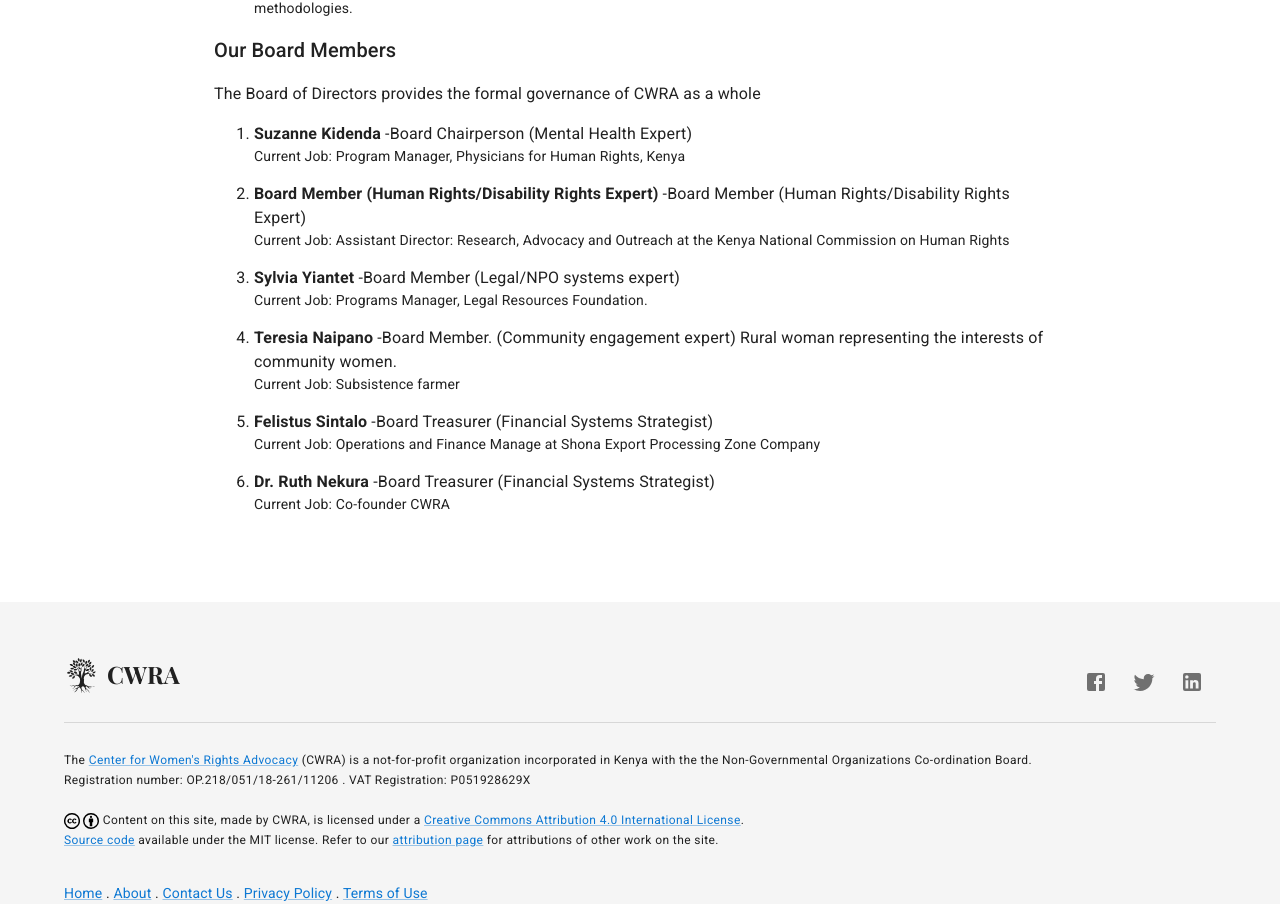
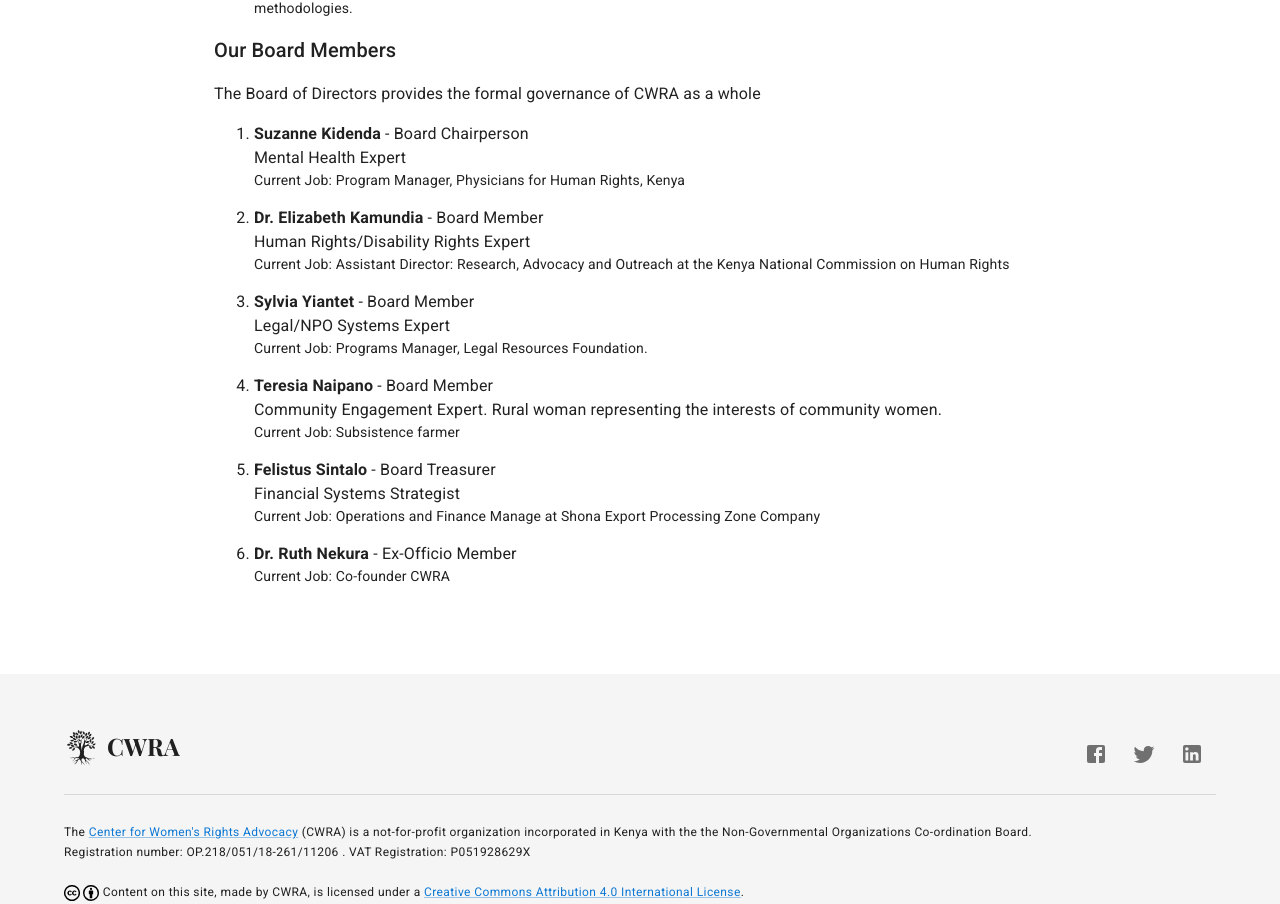
Before and after one commit to CWRAdvocacy/cwra.africa, a Next.js app: page /about in a window 1280 px wide. Shown: the part 2558-3462 px from the top of the page. Built offline with nearby package versions, Linux system fonts and the light colour scheme; a web font is replaced by a local one.

Commit message:
hotfix: update the about page bios

```diff
--- a/src/components/Team/Board.jsx
+++ b/src/components/Team/Board.jsx
@@ -8,14 +8,16 @@ export const boardBios = [
     name: 'Suzanne',
     fullName: 'Suzanne Kidenda ',
     position: 'Chair',
-    positionLong: 'Board Chairperson (Mental Health Expert)',
+    positionLong: 'Board Chairperson',
+    expertise: 'Mental Health Expert',
     currentJob: 'Program Manager, Physicians for Human Rights, Kenya',
   },
   {
     name: 'Dr. Kamundia',
-    fullName: 'Board Member (Human Rights/Disability Rights Expert)',
+    fullName: 'Dr. Elizabeth Kamundia',
     position: 'Secretary',
-    positionLong: 'Board Member (Human Rights/Disability Rights Expert)',
+    positionLong: 'Board Member',
+    expertise: 'Human Rights/Disability Rights Expert',
     currentJob:
       'Assistant Director: Research, Advocacy and Outreach at the Kenya National Commission on Human Rights',
   },
@@ -23,7 +25,8 @@ export const boardBios = [
     name: 'Yiantet',
     fullName: 'Sylvia Yiantet',
     position: 'Member',
-    positionLong: 'Board Member (Legal/NPO systems expert)',
+    positionLong: 'Board Member',
+    expertise: 'Legal/NPO Systems Expert',
     currentJob: 'Programs Manager, Legal Resources Foundation.',
   },
   {
@@ -31,14 +34,16 @@ export const boardBios = [
     fullName: 'Teresia Naipano',
     position: 'Member',
     positionLong:
-      'Board Member. (Community engagement expert) Rural woman representing the interests of community women.',
+      'Board Member',
+    expertise: 'Community Engagement Expert. Rural woman representing the interests of community women.',
     currentJob: 'Subsistence farmer',
   },
   {
     name: 'Sintalo',
     fullName: 'Felistus Sintalo',
     position: 'Treasurer',
-    positionLong: 'Board Treasurer (Financial Systems Strategist)',
+    positionLong: 'Board Treasurer',
+    expertise: 'Financial Systems Strategist',
     currentJob:
       'Operations and Finance Manage at Shona Export Processing Zone Company',
   },
@@ -46,7 +51,7 @@ export const boardBios = [
     name: 'Dr. Ruth',
     fullName: 'Dr. Ruth Nekura',
     position: 'Secretary',
-    positionLong: 'Board Treasurer (Financial Systems Strategist)',
+    positionLong: 'Ex-Officio Member',
     currentJob: 'Co-founder CWRA',
   },
 ];
--- a/src/layouts/page.jsx
+++ b/src/layouts/page.jsx
@@ -16,9 +16,7 @@ export default function PageLayout({ title, children }) {
     <BaseLayout>
       <Head>
         <title>
-          {title}
-          {' '}
-          - Center for Women&apos;s Rights Advocacy (CWRA)
+          {`${title} - Center for Women&apos;s Rights Advocacy (CWRA)`}
         </title>
       </Head>
       <Container maxWidth="md">
--- a/src/pages/about.jsx
+++ b/src/pages/about.jsx
@@ -248,14 +248,16 @@ function OurSecretariatAndBoard() {
           <li key={i}>
             <Typography variant="body1">
               <b>{member.fullName}</b>
-              {' '}
-              -
+              {' - '}
               {member.positionLong}
             </Typography>
+            {member.expertise && (
+              <Typography variant="body1">
+                {member.expertise}
+              </Typography>
+            )}
             <Typography variant="body2" paragraph>
-              Current Job:
-              {' '}
-              {member.currentJob}
+              {`Current Job: ${member.currentJob}`}
             </Typography>
           </li>
         ))}
--- a/src/theme.js
+++ b/src/theme.js
@@ -1,8 +1,8 @@
-import { createTheme, adaptV4Theme } from '@mui/material/styles';
+import { createTheme } from '@mui/material/styles';
 import { red } from '@mui/material/colors';
 
 // Create a theme instance.
-const theme = createTheme(adaptV4Theme({
+const theme = createTheme({
   palette: {
     primary: {
       main: '#0D78D3',
@@ -17,6 +17,6 @@ const theme = createTheme(adaptV4Theme({
       default: '#fff',
     },
   },
-}));
+});
 
 export default theme;
```
